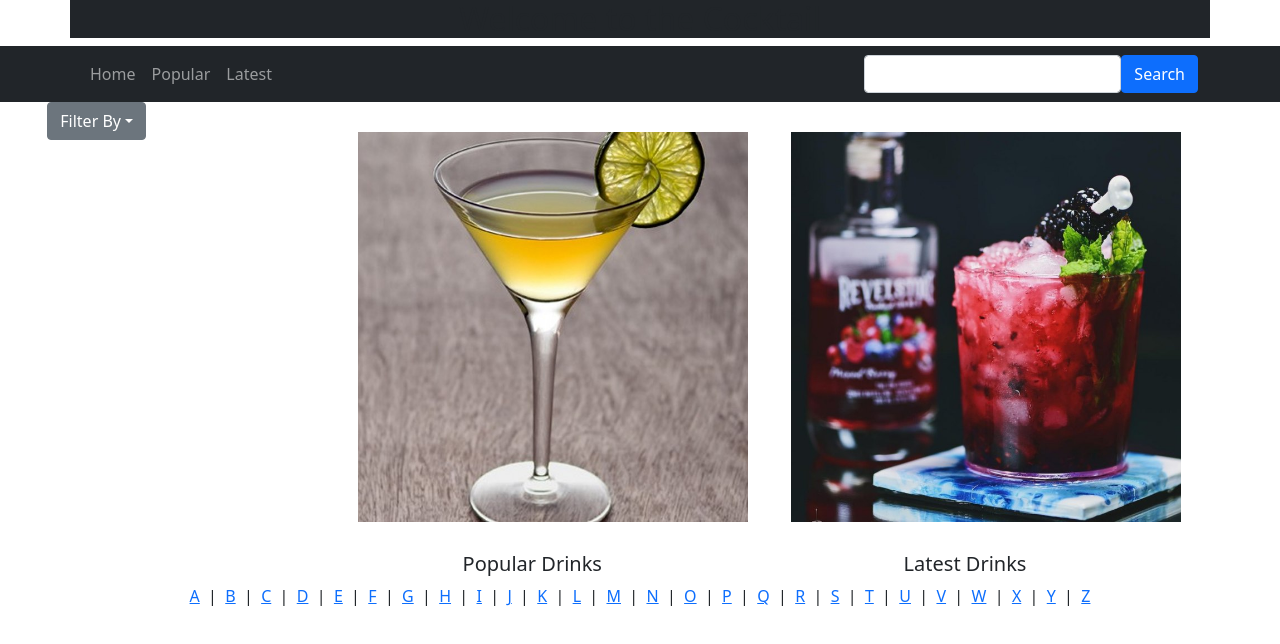
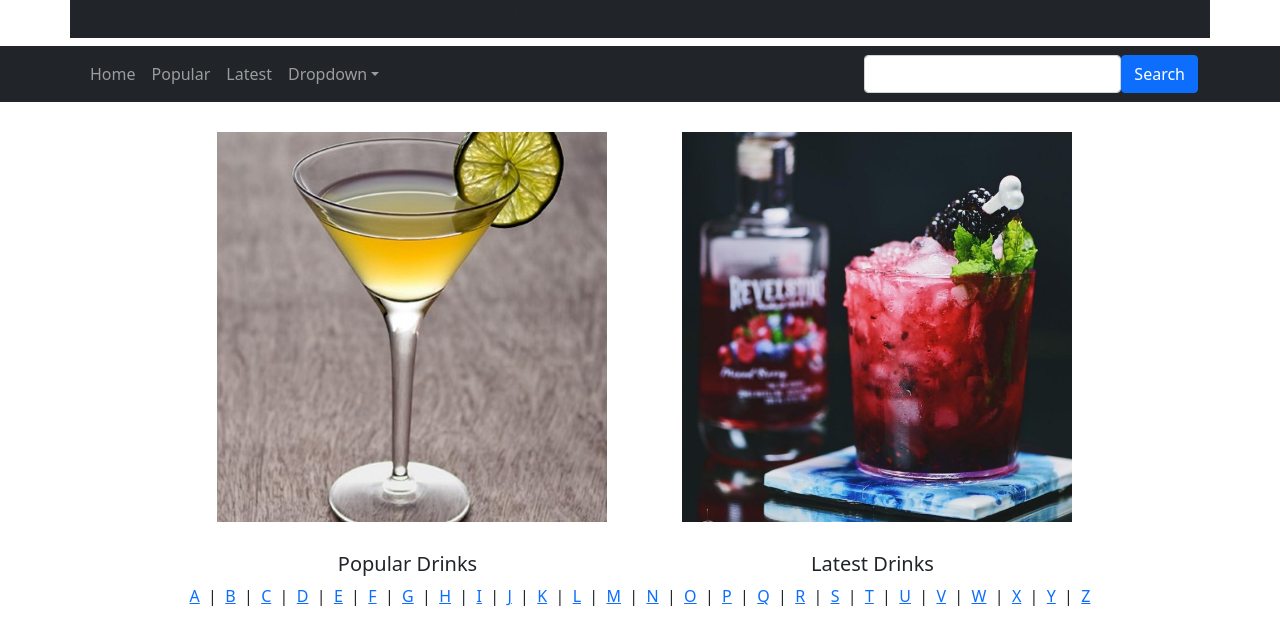
Before and after one commit to dilshanfdo/GA_ReactFinalProject, a React (Create React App) app: page /#/ in a window 1280 px wide. Shown: the top 644 px of the page. Built offline with nearby package versions, Linux system fonts and the light colour scheme.

Commit message:
Add favourite to CocktailDetails

```diff
--- a/src/Component/App.js
+++ b/src/Component/App.js
@@ -1,8 +1,10 @@
-//import logo from '../logo.svg';
+import { useDispatch } from "react-redux";
+import { useHistory } from "react-router";
 import { HashRouter as Router, Route, Switch, Link } from 'react-router-dom';
 
 import './App.css';
-import { Navbar, Container, Row, Col, Button } from 'react-bootstrap';
+//import { Navbar, Container, Row, Col, Button, NavDropdown } from 'react-bootstrap';
+import { Row, Col } from 'react-bootstrap';
 
 import CocktailSearchForm from './CocktailSearchForm';
 import CocktailDetails from './CocktailDetails';
@@ -22,6 +24,7 @@ import GlassFilter from './GlassFilter';
 import CocktailsByGlass from './CocktailsByGlass';
 import AlcoholicFilter from './AlcoholicFilter';
 import CocktailsAlcoholic from './CocktailsByAlcoholic';
+import CocktailNavbar from './CocktailNavbar';
 
 function PageNotFound(props) {
   return (
@@ -32,7 +35,6 @@ function PageNotFound(props) {
 }
 
 function App() {
-
   return (
     <div className="App">
       <Router>
@@ -42,40 +44,8 @@ function App() {
         <div className="container bg-dark ml-0 mr-0 px-0">
           <h2>Welcome to the Cocktail</h2>
         </div>
-        <nav className="navbar navbar-expand-lg bg-dark navbar-dark">
-          <div className="container">
-            <Button
-              className="navbar-toggler"
-              type="button"
-              data-bs-toggle="collapse"
-              data-bs-target="#navMenue"
-              aria-controls="navMenue"
-            >
-              <span className="navbar-toggler-icon"></span>
-            </Button>
-            <div className="collapse navbar-collapse" id="navMenue">
-              <ul className="navbar-nav text-center">
-                <li className="nav-item">
-                  <Link className="nav-link" to="/">Home</Link>
-                </li>
-                <li className="nav-item">
-                  <Link className="nav-link" to="/cocktail/popular">Popular</Link>
-                </li>
-                <li className="nav-item">
-                  <Link className="nav-link" to="/cocktail/latest">Latest</Link>
-                </li>
-              </ul>
-            </div>
-
-            <Route component={CocktailSearchForm} />
-
-          </div>
-        </nav>
+        <CocktailNavbar />
         <Row className="justify-content-md-center">
-          <Col sm={2}>
-            <SideBarFilter />
-          </Col>
-          <Col sm={10}>
           <Switch>
             <Route exact path="/" component={Home} />
             <Route path="/cocktail/popular" component={PopularCocktails} />
@@ -96,7 +66,6 @@ function App() {
             <Route component={PageNotFound} />
 
           </Switch>
-          </Col>
         </Row>
         <Row className="justify-content-md-center">
           <Footer />
--- a/src/Component/CocktailDetails.js
+++ b/src/Component/CocktailDetails.js
@@ -83,17 +83,6 @@ function CocktailDetails() {
         history.push(lastVisitedURL !== '' ? lastVisitedURL : '/');
     }
 
-    function handleFavouritButtonClick() {
-        const favourits = favouritCocktails.slice();
-        const favouritIndex = favouritCocktails.indexOf(cocktailInfo.drinks[0].idDrink)
-        if( favouritIndex=== -1 ){
-            favourits.push(cocktailInfo.drinks[0].idDrink);
-        } else {
-            favourits.splice(favouritIndex, 1)
-        }
-        dispatch({ type: 'favouritCocktails/added', payload: favourits });
-    }
-
     // function test() {
     //     for (let i = 0; i < 2; i++) {
     //         let ingridiant = 'strIngredient' + i;
@@ -120,8 +109,9 @@ function CocktailDetails() {
                                     <button className="btn" onClick={goPrev}><FaArrowCircleLeft /></button>
                                     <button className="btn" onClick={goNext}><FaArrowCircleRight /></button>
                                     <button
-                                        className={`btn {favouritCocktails.includes(cocktailInfo.drinks[0].idDrink) ? "btn-success" : ""}`}
-                                        onClick={handleFavouritButtonClick}
+                                        className={`btn ${cocktailInfo.drinks[0].idDrink in favouritCocktails ? "btn-success" : ""}`}
+                                        onClick={ () => dispatch( { type: 'favouritCocktails/added', payload: cocktailInfo.drinks[0].idDrink } ) }
+
                                     ><MdFavorite />
                                     </button>
                                     <button className="btn" ><BiDownload /></button>
--- /dev/null
+++ b/src/Component/CocktailNavbar.js
@@ -0,0 +1,58 @@
+import { Link } from "react-router-dom";
+import { useDispatch } from "react-redux";
+import { useHistory } from "react-router";
+
+import { Container, Navbar, NavDropdown, Nav } from "react-bootstrap";
+
+import CocktailSearchForm from "./CocktailSearchForm";
+
+function CocktailNavbar() {
+
+    const history = useHistory();
+    const dispatch = useDispatch();
+
+    function handleFilterSelect(event) {
+        switch (event) {
+            case 'byName': {
+                dispatch({ type: 'cocktailSearchResults/added', payload: '' });
+                return history.push('/cocktail/filter/byName/');
+            }
+            case 'byIngridiant':
+                return history.push('/cocktail/filter/byIngridiant/');
+            case 'byCategory':
+                return history.push('/cocktail/filter/byCategory/');
+            case 'byGlass':
+                return history.push('/cocktail/filter/byGlass/');
+            case 'byAlcoholic':
+                return history.push('/cocktail/filter/byAlcoholic/');
+            default:
+                return history.push('/')
+        }
+    }
+
+    return (
+        <Navbar bg="dark" variant="dark" expand="lg">
+            <Container>
+                <Navbar.Toggle aria-controls="basic-navbar-nav" />
+                <Navbar.Collapse id="basic-navbar-nav">
+                    <Nav className="me-auto">
+                        <Link className="nav-link" to="/">Home</Link>
+                        <Link className="nav-link" to="/cocktail/popular">Popular</Link>
+                        <Link className="nav-link" to="/cocktail/latest">Latest</Link>
+                        <NavDropdown title="Dropdown" id="basic-nav-dropdown" onSelect={handleFilterSelect}>
+                            <NavDropdown.Item eventKey="byName">Filter By Name</NavDropdown.Item>
+                            <NavDropdown.Item eventKey="byIngridiant">Filter By Ingridiant</NavDropdown.Item>
+                            <NavDropdown.Item eventKey="byCategory">Filter By Category</NavDropdown.Item>
+                            <NavDropdown.Item eventKey="byGlass">Filter By Glass</NavDropdown.Item>
+                            <NavDropdown.Item eventKey="byAlcoholic">Filter By Alcoholic</NavDropdown.Item>
+                        </NavDropdown>
+                    </Nav>
+                    <CocktailSearchForm />
+                </Navbar.Collapse>
+            </Container>
+        </Navbar>
+
+    );
+}
+
+export default CocktailNavbar;
--- a/src/store.js
+++ b/src/store.js
@@ -10,7 +10,7 @@ const initialState = {
     slideshowIndex: 0,
     searchText: '',
     lastVisitedURL: '',
-    favouritCocktails: []
+    favouritCocktails: {}
 
 };
 
@@ -62,9 +62,15 @@ function reducer(state = initialState, action) {
                 lastVisitedURL: action.payload
             }
         case 'favouritCocktails/added':
+            let favourits = { ...state.favouritCocktails };
+            if (action.payload in favourits) {
+                delete favourits[action.payload]
+            } else {
+                favourits[action.payload] = true;
+            }
             return {
                 ...state,
-                favouritCocktails: [...state.favouritCocktails, action.payload]
+                favouritCocktails: favourits
             }
         default:
             return state
```
Lines whose indentation alone changed are shown as unchanged.
